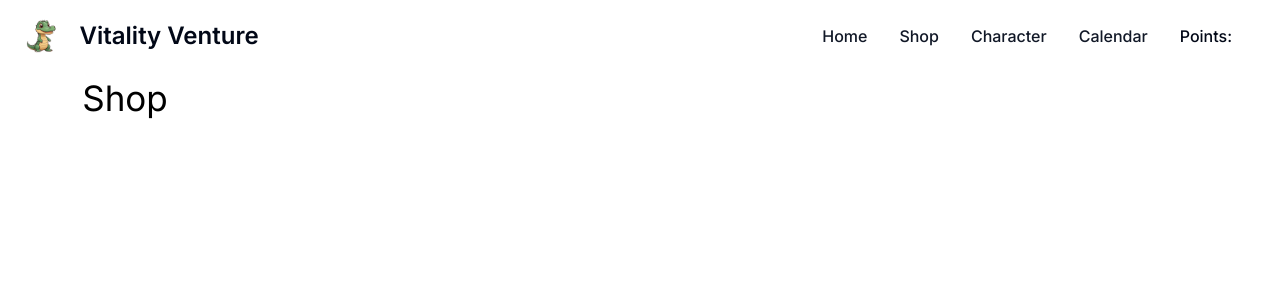
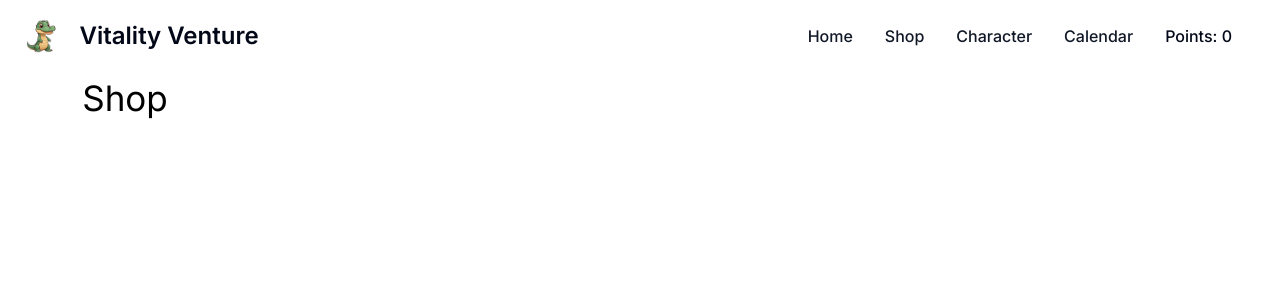
Before and after one commit to cperez1703/Vitality-Venture, a Next.js app: page /shop in a window 1280 px wide. Shown: the top 300 px of the page. Built offline with nearby package versions, Linux system fonts and the light colour scheme.

Commit message:
added local storage

```diff
--- a/app/(dashboard)/calendar/page.tsx
+++ b/app/(dashboard)/calendar/page.tsx
@@ -3,12 +3,15 @@
 import Navbar from "@/components/navigation/Navbar";
 import * as React from "react"
 import { Calendar } from "@/components/ui/calendar"
+import useStore from "@/components/dashboard/useStore";
 export default function Home() {
-  const [date, setDate] = React.useState<Date | undefined>(new Date())
+  const [date, setDate] = React.useState<Date | undefined>(new Date());
+  const { points } = useStore();
 
   return (
+
     <>
-      <Navbar/>
+      <Navbar points={points} />
       <div className="flex items-center justify-center">
         <Calendar
           mode="single"
--- a/app/(dashboard)/character/page.tsx
+++ b/app/(dashboard)/character/page.tsx
@@ -1,8 +1,13 @@
+"use client";
+
 import Navbar from "@/components/navigation/Navbar";
+import useStore from "@/components/dashboard/useStore";
 export default function Home() {
+  const { points } = useStore();
+
   return (
     <>
-      <Navbar/>
+      <Navbar points={points} />
       <svg
         width={1228}
         height={730}
--- a/app/(dashboard)/character_creation/page.tsx
+++ b/app/(dashboard)/character_creation/page.tsx
@@ -1,4 +1,7 @@
+import useStore from "@/components/dashboard/useStore";
+
 export default function Home() {
+
   return (
     <>
       <div className="w-[1273px] h-[174px] relative">
--- a/app/(dashboard)/page.tsx
+++ b/app/(dashboard)/page.tsx
@@ -1,6 +1,6 @@
 "use client";
 
-import { useState, useRef } from "react";
+import { useRef } from "react";
 import AddTasks from "@/components/dashboard/addTasks";
 import HomeHeader from "@/components/dashboard/homeHeader";
 import SortTasks from "@/components/dashboard/sortTasks";
@@ -9,18 +9,10 @@ import { Slider } from "@/components/ui/slider";
 import { Button } from "@/components/ui/button";
 import { Check } from "lucide-react";
 import EditTasks from "@/components/dashboard/editTasks";
-
-interface Task {
-  id: number;
-  text: string;
-  completed: boolean;
-  time: string;
-  timeCreated: string;
-}
+import useStore from "@/components/dashboard/useStore";
 
 export default function Home() {
-  const [tasks, setTasks] = useState<Task[]>([]);
-  const [points, setPoints] = useState(0);
+  const { tasks, points, addTask, saveTask, completeTask, deleteTask, sortTasks } = useStore();
   const scrollContainerRef = useRef<HTMLDivElement>(null);
 
   const handleSliderChange = (value: number[]) => {
@@ -29,58 +21,6 @@ export default function Home() {
       const maxScrollLeft = container.scrollWidth - container.clientWidth;
       container.scrollLeft = (maxScrollLeft * value[0]) / 100;
     }
-  };
-
-  const addTask = (text: string, time: string) => {
-    const newTask = {
-      id: tasks.length + 1,
-      text,
-      completed: false,
-      time,
-      timeCreated: new Date().toLocaleTimeString(),
-    };
-    setTasks([...tasks, newTask]);
-  };
-
-  const saveTask = (updatedTask: Task) => {
-    setTasks(tasks.map(task => (task.id === updatedTask.id ? updatedTask : task)));
-  };
-
-  const completeTask = (taskId: number) => {
-    const updatedTasks = tasks.map(task =>
-      task.id === taskId ? { ...task, completed: true } : task
-    );
-    setTasks(updatedTasks);
-
-    setPoints(prevPoints => prevPoints + 10);
-  };
-
-  const deleteTask = (taskId: number) => {
-    const updatedTasks = tasks.filter(task => task.id !== taskId);
-    setTasks(updatedTasks);
-  };
-
-  const sortTasks = (criteria: string) => {
-    let sortedTasks = [...tasks];
-
-    switch (criteria) {
-      case "completion":
-        sortedTasks.sort((a, b) => Number(a.completed) - Number(b.completed));
-        break;
-      case "time":
-        sortedTasks.sort((a, b) => (a.time > b.time ? 1 : -1));
-        break;
-      case "create":
-        sortedTasks.sort((a, b) => (a.timeCreated > b.timeCreated ? 1 : -1));
-        break;
-      case "alphabet":
-        sortedTasks.sort((a, b) => a.text.localeCompare(b.text));
-        break;
-      default:
-        break;
-    }
-
-    setTasks(sortedTasks);
   };
 
   return (
--- a/app/(dashboard)/shop/page.tsx
+++ b/app/(dashboard)/shop/page.tsx
@@ -1,8 +1,13 @@
+"use client";
+
 import Navbar from "@/components/navigation/Navbar";
+import useStore from "@/components/dashboard/useStore";
 export default function Home() {
+  const { points } = useStore();
+
   return (
     <>
-      <Navbar/>
+      <Navbar points={points} />
       <div className="w-[250px] h-[75px] relative">
         <p className="w-[250px] h-[75px] absolute left-0 top-0 text-[35px] text-center text-black">
           Shop
--- /dev/null
+++ b/components/dashboard/useStore.ts
@@ -0,0 +1,73 @@
+import create from "zustand";
+
+interface Task {
+  id: number;
+  text: string;
+  completed: boolean;
+  time: string;
+  timeCreated: string;
+}
+
+interface Store {
+  tasks: Task[];
+  points: number;
+  addTask: (text: string, time: string) => void;
+  saveTask: (updatedTask: Task) => void;
+  completeTask: (taskId: number) => void;
+  deleteTask: (taskId: number) => void;
+  sortTasks: (criteria: string) => void;
+}
+
+const useStore = create<Store>((set) => ({
+  tasks: [],
+  points: 0,
+  addTask: (text: string, time: string) => set((state) => {
+    const newTask = {
+      id: state.tasks.length + 1,
+      text,
+      completed: false,
+      time,
+      timeCreated: new Date().toLocaleTimeString(),
+    };
+    return { tasks: [...state.tasks, newTask] };
+  }),
+  saveTask: (updatedTask: Task) => set((state) => ({
+    tasks: state.tasks.map(task => (task.id === updatedTask.id ? updatedTask : task)),
+  })),
+  completeTask: (taskId: number) => set((state) => {
+    const updatedTasks = state.tasks.map(task =>
+      task.id === taskId ? { ...task, completed: true } : task
+    );
+    return {
+      tasks: updatedTasks,
+      points: state.points + 10,
+    };
+  }),
+  deleteTask: (taskId: number) => set((state) => ({
+    tasks: state.tasks.filter(task => task.id !== taskId),
+  })),
+  sortTasks: (criteria: string) => set((state) => {
+    let sortedTasks = [...state.tasks];
+
+    switch (criteria) {
+      case "completion":
+        sortedTasks.sort((a, b) => Number(a.completed) - Number(b.completed));
+        break;
+      case "time":
+        sortedTasks.sort((a, b) => (a.time > b.time ? 1 : -1));
+        break;
+      case "create":
+        sortedTasks.sort((a, b) => (a.timeCreated > b.timeCreated ? 1 : -1));
+        break;
+      case "alphabet":
+        sortedTasks.sort((a, b) => a.text.localeCompare(b.text));
+        break;
+      default:
+        break;
+    }
+
+    return { tasks: sortedTasks };
+  }),
+}));
+
+export default useStore;
--- a/package.json
+++ b/package.json
@@ -26,7 +26,8 @@
     "react-day-picker": "^8.10.1",
     "react-dom": "^18",
     "tailwind-merge": "^2.4.0",
-    "tailwindcss-animate": "^1.0.7"
+    "tailwindcss-animate": "^1.0.7",
+    "zustand": "^4.5.4"
   },
   "devDependencies": {
     "@types/node": "^20",
```
Also changed, not shown: 1 other file (tests, documents, lock files or other folders).
